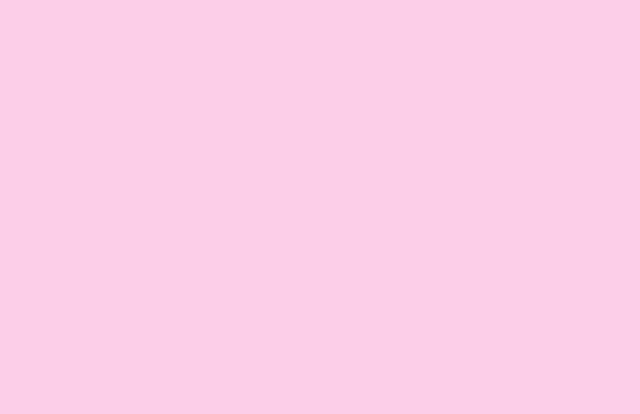
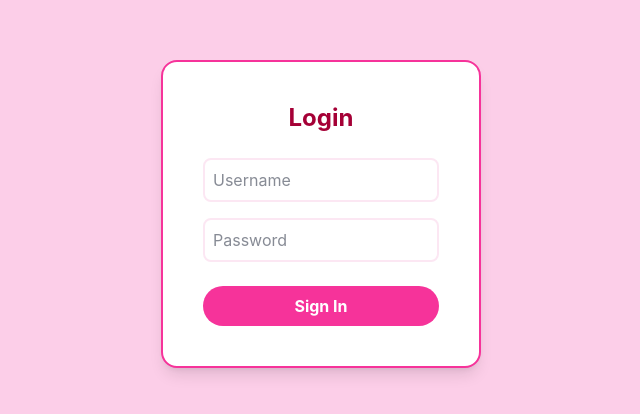
Before and after one commit to Tyler-Hebner/react-blog-app, a React (Vite) app: page /login in a window 1280 px wide. Before the commit this address had no page. Shown: the part 186-600 px from the top of the page, without its empty margins (319-959 px from the left). Built offline with nearby package versions, Linux system fonts and the light colour scheme.

Commit message:
Started working on Login Page and functionality

```diff
--- a/src/App.jsx
+++ b/src/App.jsx
@@ -8,25 +8,28 @@ import Footer from './components/Footer'
 import { BrowserRouter, Routes, Route } from 'react-router'
 import IndividualPostPage from './routes/IndividualPostPage'
 import ContactPage from './routes/ContactPage'
-
+import Login from './components/Login'
 
 import './index.css'
 import BlogPostsPage from './routes/BlogPostsPage'
+import { AuthProvider } from './components/AuthProvider'
 
 
 export default function App() {
 
   return (
-
+   <AuthProvider>
       <div className="min-h-screen bg-pink-200 font-sans text-slate-900 flex flex-col">
         <div>
-          <Routes>
-            <Route path="/" element={<BlogPostsPage/>} />
-            <Route path="/post/:id" element={<IndividualPostPage/>} />
-            <Route path="/contact" element={<ContactPage/>} />
-          </Routes>
+            <Routes>
+              <Route path="/" element={<BlogPostsPage/>} />
+              <Route path="/post/:id" element={<IndividualPostPage/>} />
+              <Route path="/login" element={<Login/>} />
+              <Route path="/contact" element={<ContactPage/>} />
+            </Routes>
         </div>
       </div>
+    </AuthProvider>
 
   );
 }
--- /dev/null
+++ b/src/components/AuthContext.jsx
@@ -0,0 +1,12 @@
+import { createContext, useContext } from 'react';
+
+const AuthContext = createContext();
+
+export const useUsername = () => {
+  const {user} = useContext(AuthContext);
+  return user ? user.username : null;
+}
+
+export const useAuth = () => useContext(AuthContext);
+
+export default AuthContext;
--- /dev/null
+++ b/src/components/AuthProvider.jsx
@@ -0,0 +1,26 @@
+import React, { useState } from "react";
+import AuthContext from "./AuthContext";
+
+export const AuthProvider = ({children}) => {
+    const [user, setUser] = useState(null);
+
+    const login = (username) => {
+      setUser({username})
+    }
+
+    const logout = () => {
+      setUser(null);
+    };
+
+    return (
+    <AuthContext.Provider
+      value={{
+        user,
+        login,
+        logout,
+      }}
+    >
+      {children}
+    </AuthContext.Provider>
+    );
+}
--- /dev/null
+++ b/src/components/Login.jsx
@@ -0,0 +1,39 @@
+import React, { useState } from "react";
+import { useAuth } from "./AuthContext";
+
+export default function Login() {
+    const { login } = useAuth();
+    const [userData, setUserData] = useState({
+        username: '',
+        password: ''
+    });
+    const onSubmit = (e) => {
+        e.preventDefault();
+        login(userData.username)
+    };
+
+    return (
+    <div className="min-h-screen bg-pink-200 flex items-center justify-center">
+      <form onSubmit={onSubmit} className="bg-white p-10 rounded-2xl shadow-lg border-2 border-pink-500 w-80">
+        <h2 className="text-2xl font-bold text-rose-800 mb-6 text-center">Login</h2>
+        <input
+          type="text"
+          placeholder="Username"
+          className="w-full p-2 mb-4 border-2 border-pink-100 rounded-lg outline-none focus:border-pink-500"
+          value={userData.username}
+          onChange={(e) => setUserData({...userData, username: e.target.value})}
+        />
+        <input
+          type="password"
+          placeholder="Password"
+          className="w-full p-2 mb-6 border-2 border-pink-100 rounded-lg outline-none focus:border-pink-500"
+          value={userData.password}
+          onChange={(e) => setUserData({...userData, password: e.target.value})}
+        />
+        <button type="submit" className="w-full bg-pink-500 text-white py-2 rounded-full font-bold hover:bg-rose-600">
+          Sign In
+        </button>
+      </form>
+    </div>
+  );
+}
--- a/src/components/NavBar.jsx
+++ b/src/components/NavBar.jsx
@@ -1,6 +1,9 @@
 import { Link } from 'react-router';
+import { useAuth, useUsername } from './AuthContext';
 
 export default function NavBar() {
+  const username = useUsername();
+  const {logout } = useAuth();
   return (
     <nav className="bg-white border-b-2 border-pink-300 p-4 sticky top-0 z-50 shadow-sm">
       <div className="max-w-5xl mx-auto flex justify-between items-center px-6">
@@ -12,6 +15,12 @@ export default function NavBar() {
           <Link to="/" className="hover:text-pink-500 transition-colors">Home</Link>
           <Link to="/post/0" className="hover:text-pink-500 transition-colors">First Post</Link>
           <Link to="/contact" className="hover:text-pink-500 transition-colors">Contact</Link>
+          {username ? (
+            <p className="hover:text-pink-500 transition-colors" onClick={logout}>Logout</p>
+          ): (
+          <Link to="/login" className="hover:text-pink-500 transition-colors">Login</Link>
+          )}
+
         </div>
       </div>
     </nav>
```
Also changed, not shown: 1 other file (tests, documents, lock files or other folders).
